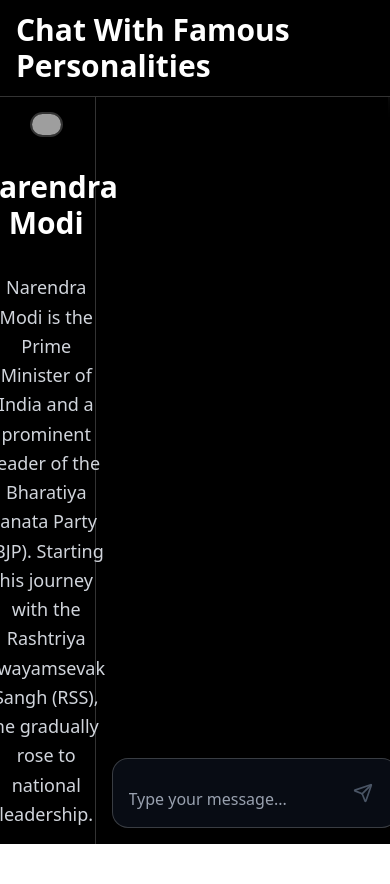
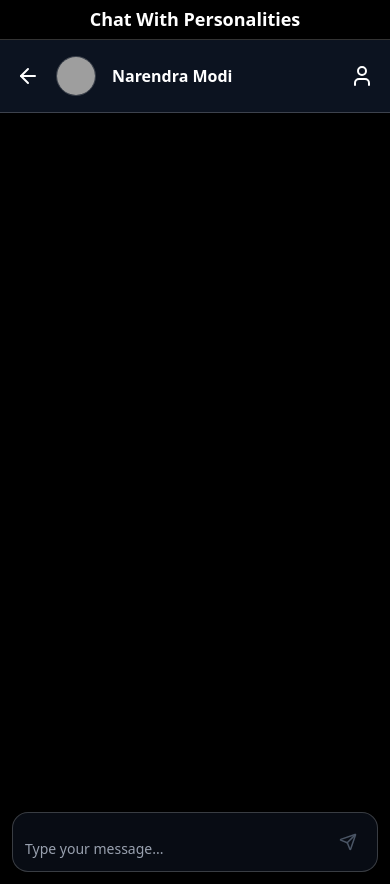
Before and after one commit to AgrimGupta195/persona-chatBot, a React (Vite) app in the folder frontend/: page /chat/1 in a window 390 px wide. Before the commit the page ends 844 px from the top, so only its background shows below. Built offline with nearby package versions, Linux system fonts and the light colour scheme; grey boxes are pictures that could not be loaded.

Commit message:
make responsive and correct promopt

```diff
--- a/frontend/src/App.jsx
+++ b/frontend/src/App.jsx
@@ -1,15 +1,21 @@
-
 import { Routes, Route } from 'react-router-dom';
 import Home from './pages/Home';
 import ChatPage from './pages/ChatPage';
 
 const App = () => {
   return (
-    <div className="bg-black h-screen flex flex-col">
-      <nav className='bg-black text-white flex justify-center items-center px-4 py-3 text-3xl font-bold sm:text-2xl border-b border-white/20 shadow-lg shadow-white/10 shrink-0'>
-        Chat With Famous Personalities
+    <div className="bg-black min-h-screen flex flex-col">
+      {/* Responsive Navigation */}
+      <nav className='bg-black text-white flex justify-center items-center px-3 sm:px-4 lg:px-6 py-2 sm:py-3 lg:py-4 border-b border-white/20 shadow-lg shadow-white/10 shrink-0'>
+        <h1 className='text-lg sm:text-xl md:text-2xl lg:text-3xl font-bold text-center leading-tight'>
+          <span className="block sm:hidden">Chat With Personalities</span>
+          <span className="hidden sm:block md:hidden">Chat With Famous People</span>
+          <span className="hidden md:block">Chat With Famous Personalities</span>
+        </h1>
       </nav>
-      <div className='flex-1 overflow-hidden'>
+
+      {/* Main Content Area */}
+      <div className='flex-1 flex flex-col overflow-hidden'>
         <Routes>
           <Route path="/" element={<Home/>} />
           <Route path="/chat/:id" element={<ChatPage/>} />
--- a/frontend/src/pages/ChatPage.jsx
+++ b/frontend/src/pages/ChatPage.jsx
@@ -1,6 +1,6 @@
 import { useState, useEffect, useRef } from 'react';
 import { useParams } from "react-router-dom";
-import { Send } from 'lucide-react';
+import { Send, User, ArrowLeft } from 'lucide-react';
 import { personas as personaData } from "../constants/constants";
 import axios from 'axios';
 
@@ -9,6 +9,7 @@
     const [messages, setMessages] = useState([]);
     const [inputMessage, setInputMessage] = useState('');
     const [isTyping, setIsTyping] = useState(false);
+    const [showPersonaPanel, setShowPersonaPanel] = useState(false);
     const messagesEndRef = useRef(null);
 
     const persona = personaData.find(p => p.id === Number(id));
@@ -86,24 +87,92 @@
     };
 
     if (!persona) {
-        return <div className="text-white bg-black min-h-screen flex items-center justify-center text-2xl">Persona not found</div>;
+        return (
+            <div className="text-white bg-black min-h-screen flex items-center justify-center text-xl sm:text-2xl px-4 text-center">
+                Persona not found
+            </div>
+        );
     }
 
     return (
-        <div className="bg-black h-full flex">
-            <div className="w-1/4 text-white flex flex-col border-r border-r-white/20 gap-8 items-center justify-center p-8">
-                <img src={persona.image} alt={persona.name} className="rounded-full w-32 h-32 object-cover border-2 border-white/20" />
-                <span className="text-3xl font-bold text-center">{persona.name}</span>
-                <span className="text-lg text-center font-normal text-gray-300 leading-relaxed">{persona.description}</span>
+        <div className="bg-black h-screen flex flex-col sm:flex-row">
+            {/* Mobile Header - Only visible on mobile */}
+            <div className="sm:hidden bg-gray-900/80 backdrop-blur-sm border-b border-white/20 p-4 flex items-center gap-4">
+                <button
+                    onClick={() => window.history.back()}
+                    className="text-white hover:text-gray-300 transition-colors"
+                >
+                    <ArrowLeft size={24} />
+                </button>
+                <img
+                    src={persona.image}
+                    alt={persona.name}
+                    className="w-10 h-10 rounded-full object-cover border border-white/20"
+                />
+                <div className="flex-1 min-w-0">
+                    <h2 className="text-white font-semibold truncate">{persona.name}</h2>
+                </div>
+                <button
+                    onClick={() => setShowPersonaPanel(!showPersonaPanel)}
+                    className="text-white hover:text-gray-300 transition-colors"
+                >
+                    <User size={24} />
+                </button>
             </div>
 
-            <div className="flex-1 flex flex-col">
-                <div className="flex-1 overflow-y-auto p-6 space-y-4">
+            {/* Persona Panel - Desktop sidebar / Mobile overlay */}
+            <div className={`
+                ${showPersonaPanel ? 'flex' : 'hidden'} sm:flex
+                ${showPersonaPanel ? 'absolute inset-0 z-50 bg-black/95 backdrop-blur-sm' : ''}
+                sm:relative sm:bg-transparent sm:backdrop-blur-none
+                sm:w-1/4 lg:w-1/3 xl:w-1/4
+                text-white flex-col border-r border-r-white/20 gap-4 sm:gap-6 lg:gap-8
+                items-center justify-center p-4 sm:p-6 lg:p-8
+            `}>
+                {/* Mobile close button */}
+                {showPersonaPanel && (
+                    <button
+                        onClick={() => setShowPersonaPanel(false)}
+                        className="sm:hidden absolute top-4 right-4 text-white hover:text-gray-300 transition-colors"
+                    >
+                        <ArrowLeft size={24} />
+                    </button>
+                )}
+
+                <img
+                    src={persona.image}
+                    alt={persona.name}
+                    className="rounded-full w-24 h-24 sm:w-28 sm:h-28 lg:w-32 lg:h-32 object-cover border-2 border-white/20"
+                />
+                <span className="text-xl sm:text-2xl lg:text-3xl font-bold text-center px-4">
+                    {persona.name}
+                </span>
+                <span className="text-sm sm:text-base lg:text-lg text-center font-normal text-gray-300 leading-relaxed px-4">
+                    {persona.description}
+                </span>
+            </div>
+
+            {/* Chat Area */}
+            <div className="flex-1 flex flex-col min-h-0">
+                {/* Messages Container */}
+                <div className="flex-1 overflow-y-auto p-3 sm:p-4 lg:p-6 space-y-3 sm:space-y-4">
                     {messages.map((message) => (
                         <div key={message.id} className={`flex ${message.sender === 'user' ? 'justify-end' : 'justify-start'}`}>
-                            <div className={`${message.sender === 'user' ? 'bg-blue-600/80 border-blue-400/20' : 'bg-gray-800/60 border-white/10'} backdrop-blur-sm border rounded-2xl p-4 max-w-xs lg:max-w-md`}>
-                                <p className="text-white whitespace-pre-wrap">{message.content}</p>
-                                <span className={`text-xs ${message.sender === 'user' ? 'text-blue-200' : 'text-gray-400'} mt-2 block`}>
+                            <div className={`
+                                ${message.sender === 'user'
+                                    ? 'bg-blue-600/80 border-blue-400/20'
+                                    : 'bg-gray-800/60 border-white/10'
+                                }
+                                backdrop-blur-sm border rounded-2xl p-3 sm:p-4
+                                max-w-[85%] sm:max-w-xs lg:max-w-md xl:max-w-lg
+                            `}>
+                                <p className="text-white whitespace-pre-wrap text-sm sm:text-base break-words">
+                                    {message.content}
+                                </p>
+                                <span className={`
+                                    text-xs ${message.sender === 'user' ? 'text-blue-200' : 'text-gray-400'}
+                                    mt-2 block
+                                `}>
                                     {message.timestamp}
                                 </span>
                             </div>
@@ -112,7 +181,7 @@
 
                     {isTyping && (
                         <div className="flex justify-start">
-                            <div className="bg-gray-800/60 backdrop-blur-sm border border-white/10 rounded-2xl p-4">
+                            <div className="bg-gray-800/60 backdrop-blur-sm border border-white/10 rounded-2xl p-3 sm:p-4">
                                 <div className="flex space-x-1">
                                     <div className="w-2 h-2 bg-gray-400 rounded-full animate-bounce"></div>
                                     <div className="w-2 h-2 bg-gray-400 rounded-full animate-bounce" style={{animationDelay: '0.1s'}}></div>
@@ -125,22 +194,35 @@
                     <div ref={messagesEndRef} />
                 </div>
 
-                <div className="p-4">
-                    <div className="bg-gray-900/50 backdrop-blur-sm border border-white/20 rounded-2xl p-4 flex gap-4 items-end">
+                {/* Input Area */}
+                <div className="p-3 sm:p-4 lg:p-4 safe-area-bottom">
+                    <div className="bg-gray-900/50 backdrop-blur-sm border border-white/20 rounded-2xl p-3 sm:p-4 flex gap-3 sm:gap-4 items-end">
                         <textarea
                             value={inputMessage}
                             onChange={(e) => setInputMessage(e.target.value)}
                             onKeyDown={handleKeyDown}
                             placeholder="Type your message..."
-                            className="flex-1 bg-transparent text-white placeholder-gray-400 resize-none outline-none min-h-[20px] max-h-32"
+                            className="flex-1 bg-transparent text-white placeholder-gray-400 resize-none outline-none min-h-[20px] max-h-32 text-sm sm:text-base"
                             rows={1}
                         />
-                        <button onClick={sendMessage} disabled={!inputMessage.trim()} className="text-blue-400 hover:text-blue-300 disabled:text-gray-600 disabled:cursor-not-allowed transition-colors p-2 hover:bg-blue-400/10 rounded-lg">
-                            <Send size={20} />
+                        <button
+                            onClick={sendMessage}
+                            disabled={!inputMessage.trim()}
+                            className="text-blue-400 hover:text-blue-300 disabled:text-gray-600 disabled:cursor-not-allowed transition-colors p-2 hover:bg-blue-400/10 rounded-lg flex-shrink-0"
+                        >
+                            <Send size={18} className="sm:w-5 sm:h-5" />
                         </button>
                     </div>
                 </div>
             </div>
+
+            {/* Overlay backdrop for mobile persona panel */}
+            {showPersonaPanel && (
+                <div
+                    className="sm:hidden fixed inset-0 bg-black/50 z-40"
+                    onClick={() => setShowPersonaPanel(false)}
+                />
+            )}
         </div>
     );
 };
```
Also changed, not shown: frontend/src/pages/Home.jsx (+21 -19 lines), 1 other file (tests, documents, lock files or other folders).
